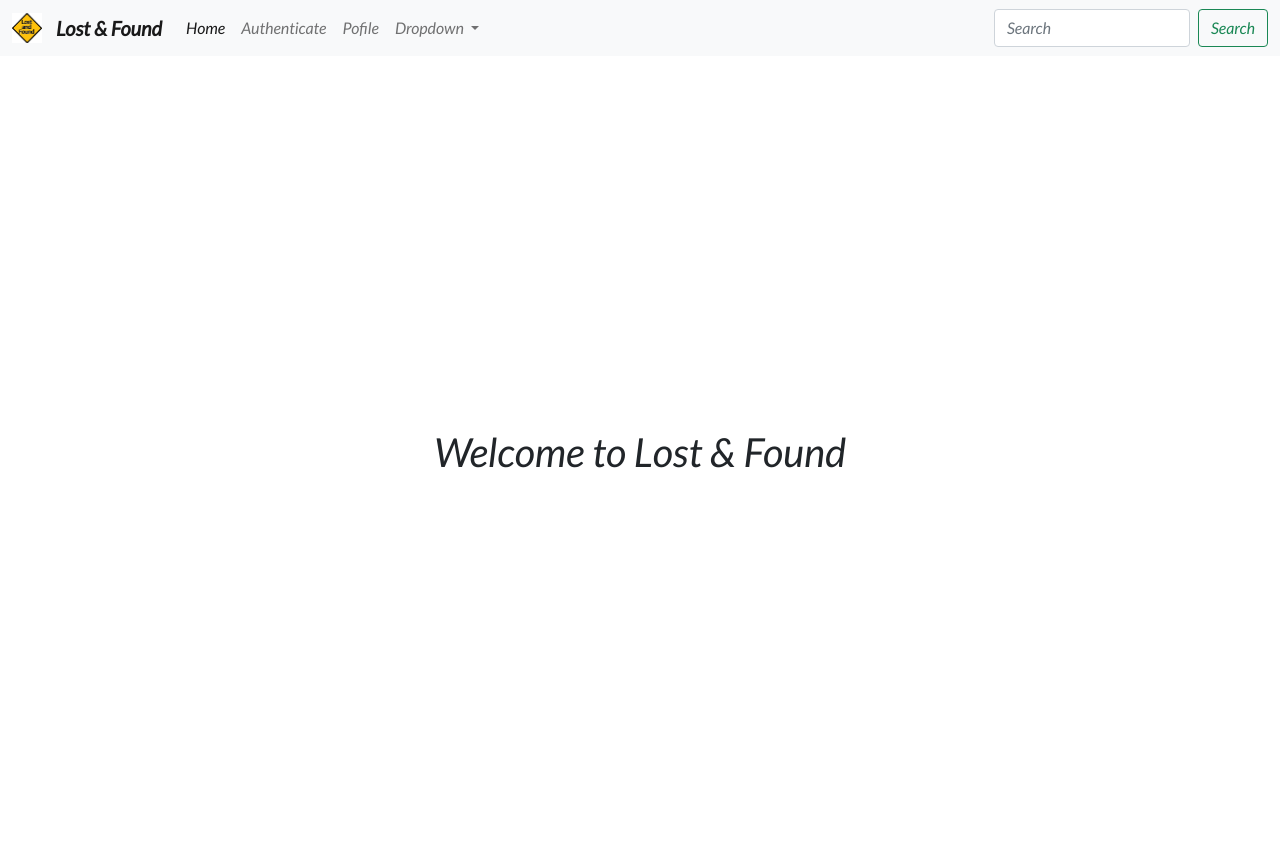
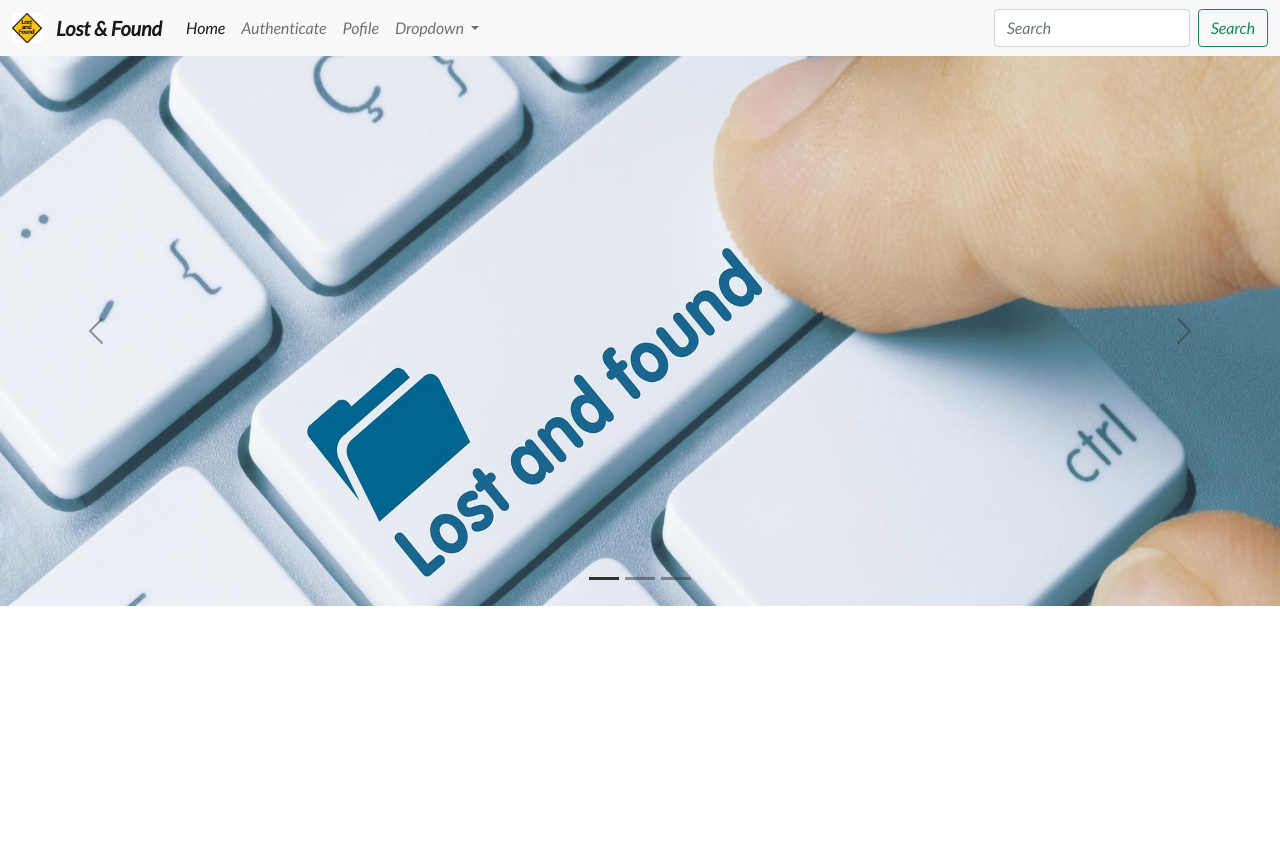
Before and after one commit to sabikrahat/lost_and_found, a Django app: page / in a window 1280 px wide. Shown: the top 846 px of the page. Run offline with Django 3.2, Linux system fonts and the light colour scheme; some libraries are stand-ins or nearby versions.

Commit message:
some error occored

```diff
--- a/templates/home.html
+++ b/templates/home.html
@@ -76,7 +76,7 @@
 </head>
 
 <body>
-    <!-- Navbar -->
+<!-- Navbar -->
     <nav class="navbar navbar-expand-lg navbar-light bg-light">
         <div class="container-fluid">
             <a class="navbar-brand" href="{% url 'home' %}">
@@ -131,6 +131,47 @@
         </div>
     </nav>
 
+    <!-- Sliding Image -->
+
+
+<style>
+
+    .carousel-control-next,
+    .carousel-control-prev,
+    .carousel-indicators  /*, .carousel-indicators */
+    {
+        filter: invert(80%);
+    }
+</style>
+
+    <div id="carouselExampleIndicators" class="carousel slide" data-bs-ride="carousel">
+        <div class="carousel-indicators">
+        <button type="button" data-bs-target="#carouselExampleIndicators" data-bs-slide-to="0" class="active" aria-current="true" aria-label="Slide 1"></button>
+        <button type="button" data-bs-target="#carouselExampleIndicators" data-bs-slide-to="1" aria-label="Slide 2" color="#red" ></button>
+        <button type="button" data-bs-target="#carouselExampleIndicators" data-bs-slide-to="2" aria-label="Slide 3"></button>
+        </div>
+        <div class="carousel-inner">
+        <div class="carousel-item active">
+            <img src="{% static 'images/1.jpg' %}" height="550px" width="100%;">
+        </div>
+        <div class="carousel-item">
+            <img src="{% static 'images/2.jpg' %}" height="550px" width="100%;">
+        </div>
+        <div class="carousel-item">
+            <img src="{% static 'images/3.jpg' %}"  height="550px"  width="100%;">
+        </div>
+        </div>
+        <button class="carousel-control-prev" type="button" data-bs-target="#carouselExampleIndicators" data-bs-slide="prev">
+        <span class="carousel-control-prev-icon" aria-hidden="true"></span>
+        <span class="visually-hidden">Previous</span>
+        </button>
+        <button class="carousel-control-next" type="button" data-bs-target="#carouselExampleIndicators" data-bs-slide="next">
+        <span class="carousel-control-next-icon" aria-hidden="true"></span>
+        <span class="visually-hidden">Next</span>
+        </button>
+    </div>
+
+
     <!-- Main Part -->
     <div class="container">
         <div class="row">
```
Also changed, not shown: static/images/1.jpg (added), static/images/2.jpg (added), static/images/3.jpg (added).
